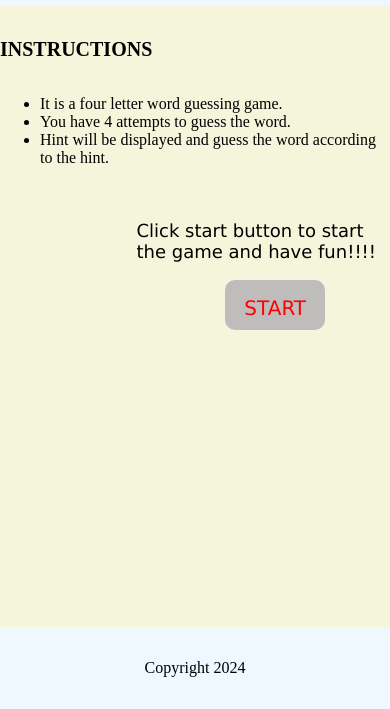
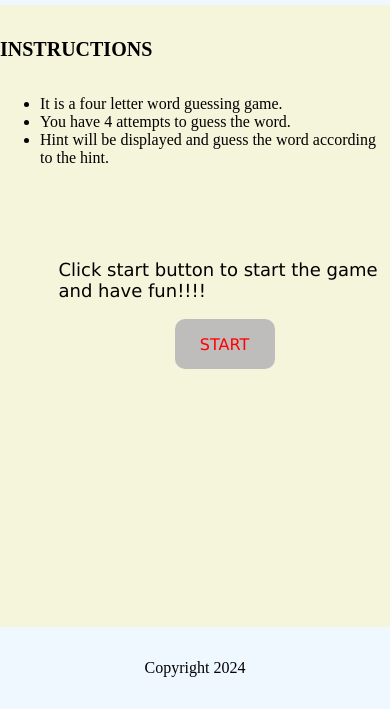
Before and after one commit to Svpriyaa2808/js_word_game, a plain HTML site: page index.html in a window 390 px wide. Shown: the part 135-844 px from the top of the page. Drawn offline with Linux system fonts and the light colour scheme.

Commit message:
adding media query

```diff
--- a/styles/jsgame.css
+++ b/styles/jsgame.css
@@ -72,3 +72,42 @@ body {
     text-align: center;
     color: black;
 }
+
+@media screen and (max-width:768px ) {
+
+    .start_button {
+        position: absolute;
+        margin-top: 15%;
+        margin-left: 25%;
+    }
+
+    .start_button p {
+        font-size: 18px;
+        font-family: Verdana, Geneva, Tahoma, sans-serif;
+    }
+
+    .play_button {
+        background-color: rgb(191, 188, 188);
+        color: red;
+        margin-left: 35%;
+        padding: 16px;
+        font-size: 16px;
+        border-radius: 10px;
+        height: 50px;
+        width: 100px;
+        font-family: Verdana, Geneva, Tahoma, sans-serif;
+        border: none;
+        cursor: pointer;
+    }
+
+
+}
+
+@media screen and (max-width:600px ) {
+
+    .start_button {
+        position: absolute;
+        margin-top: 15%;
+        margin-left: 15%;
+    }
+}
```
